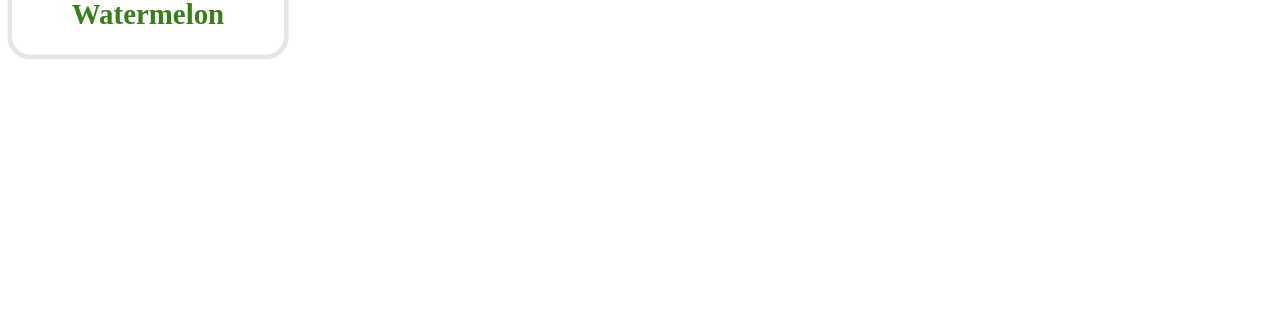
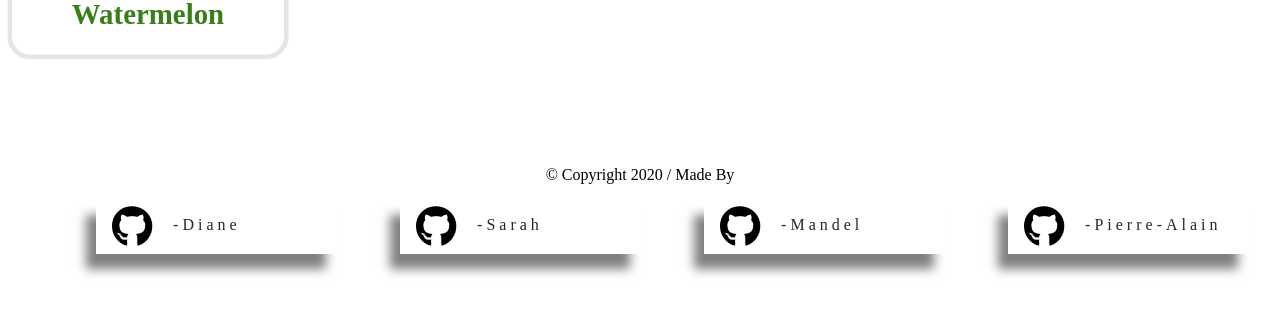
Before and after one commit to dkm94/Nutrifruits, a React (Create React App) app in the folder nutrifruits/: page / in a window 1280 px wide. Shown: the part 3316-3630 px from the top of the page. Before the commit the page ends 3386 px from the top, so only its background shows below. Built offline with nearby package versions, Linux system fonts and the light colour scheme; a web font is replaced by a local one.

Commit message:
adding a footer

```diff
--- a/nutrifruits/src/Components/Footer/Footer.js
+++ b/nutrifruits/src/Components/Footer/Footer.js
@@ -0,0 +1,38 @@
+import React from "react";
+
+import "../Footer/footer.css";
+
+class Footer extends React.Component {
+  constructor(props) {
+    super(props);
+    this.state = {
+      members: [
+        { name: "Diane", github: "https://github.com/dkm94" },
+        { name: "Sarah", github: "https://github.com/sarahnuran" },
+        { name: "Mandel", github: "https://github.com/Mandel-AG" },
+        { name: "Pierre-Alain", github: "https://github.com/Pierre-Alain8" },
+      ],
+    };
+  }
+
+  render() {
+    const members = this.state.members.map((member) => {
+      return (
+        <li className="link-list">
+          <a href={member.github}>
+            <i className="fab fa-github" aria-hidden="true"></i>
+            <span> -{member.name}</span>
+          </a>
+        </li>
+      );
+    });
+
+    return (
+      <footer>
+        <p>&copy; Copyright 2020 / Made By</p>
+        <ul className="list-of-members"> {members}</ul>
+      </footer>
+    );
+  }
+}
+export default Footer;
--- a/nutrifruits/src/Components/Footer/footer.css
+++ b/nutrifruits/src/Components/Footer/footer.css
@@ -0,0 +1,75 @@
+footer {
+  width: 100%;
+  display: flex;
+  flex-direction: column;
+  justify-content: center;
+  align-items: center;
+  padding: 5em;
+}
+
+.list-of-members {
+  display: flex;
+  margin: 0;
+  padding: 0;
+}
+
+.list-of-members .link-list {
+  list-style: none;
+}
+
+.list-of-members .link-list a .fab {
+  font-size: 2.6rem;
+  color: black;
+  line-height: 1.3em;
+  transition: 0.5s;
+  padding-right: 0.5em;
+}
+
+.list-of-members .link-list a span {
+  padding: 0;
+  margin: 0;
+  position: absolute;
+  top: 1em;
+  color: #262626;
+  letter-spacing: 4px;
+  transition: 0.5s;
+}
+
+.list-of-members .link-list a {
+  text-decoration: none;
+  display: block;
+  width: 15em;
+  background: #fff;
+  text-align: left;
+  padding-left: 1em;
+  margin-left: 4em;
+  transform: rotate(0deg) skew(0deg) translate(0, 0);
+  transition: 0.5s;
+  box-shadow: -10px 15px 10px rgba(0, 0, 0, 0.5);
+}
+
+.list-of-members .link-list a:hover {
+  box-shadow: -10px 10px 10px rgba(255, 166, 0, 0.664);
+  background: rgb(116, 116, 116);
+}
+
+.list-of-members .link-list:hover .fab {
+  color: #fff;
+}
+
+.list-of-members .link-list:hover span {
+  color: #fff;
+}
+
+@media screen and (max-width: 380px) {
+  .list-of-members {
+    flex-direction: column;
+  }
+  .list-of-members .link-list {
+    margin-top: 1em;
+  }
+  .list-of-members .link-list a {
+    margin-left: 0;
+    box-shadow: -5px 10px 5px rgba(0, 0, 0, 0.5);
+  }
+}
--- a/nutrifruits/src/Components/Home.js
+++ b/nutrifruits/src/Components/Home.js
@@ -1,6 +1,7 @@
 import React, { Component } from "react";
 import Filter from "./Filter/Filter";
 import Header from "./Header/Header";
+import Footer from "./Footer/Footer";
 
 class Home extends Component {
   constructor() {
@@ -24,6 +25,7 @@ class Home extends Component {
       <div className="home">
         <Header />
         <Filter />
+        <Footer />
       </div>
     );
   }
```
